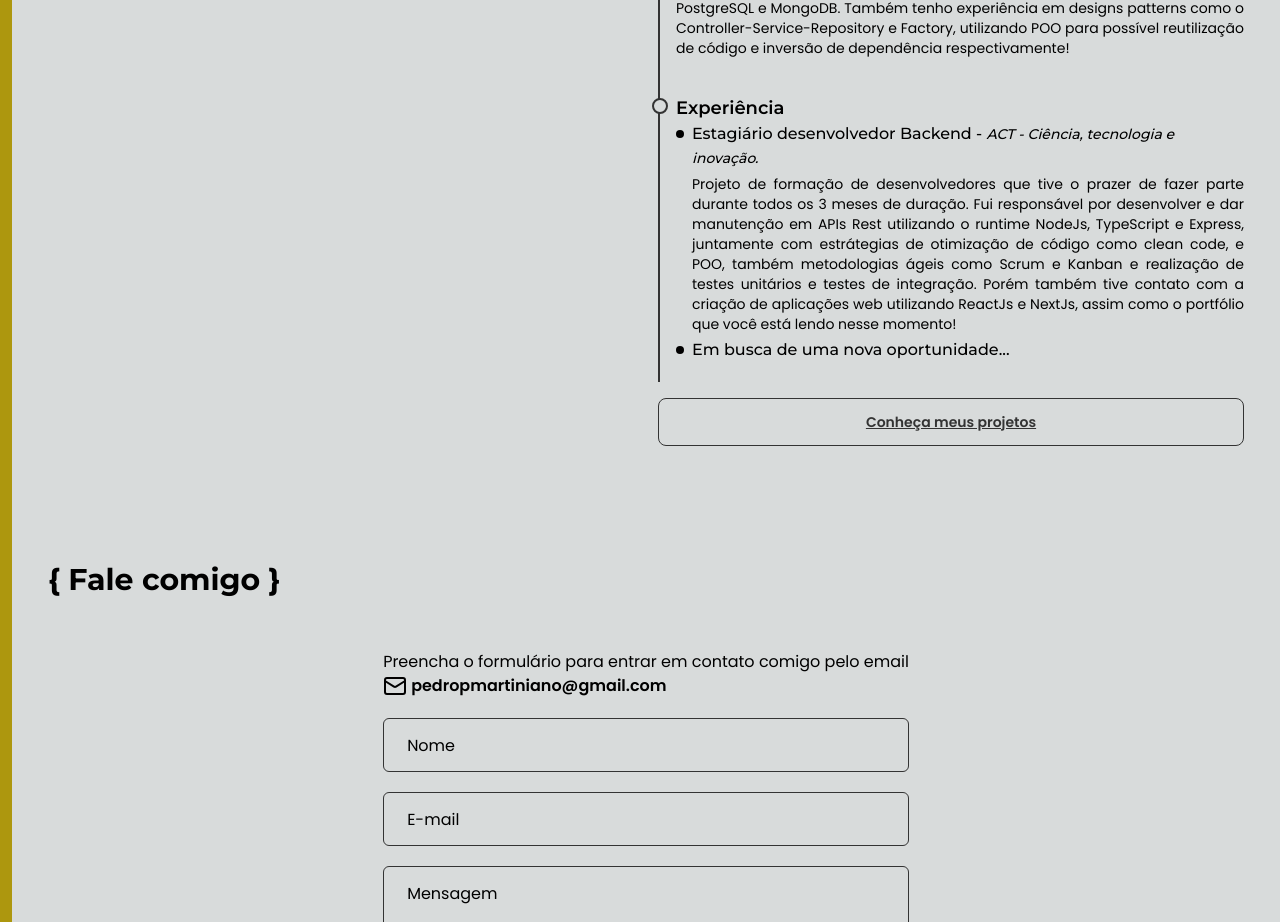
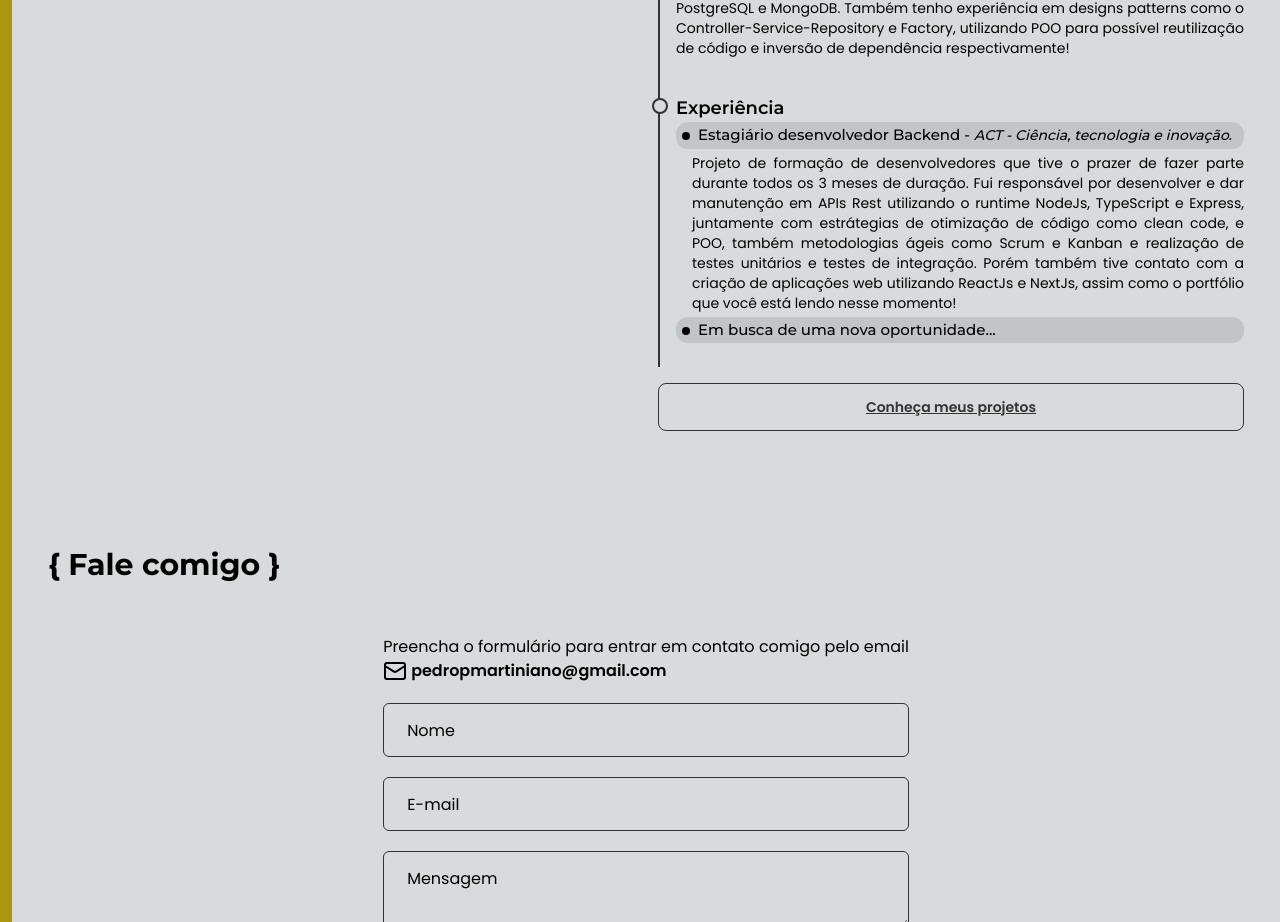
Before and after one commit to PedroMartiniano/portfolio, a Next.js app: page / in a window 1280 px wide. Shown: the part 1538-2460 px from the top of the page. Built offline with nearby package versions, Linux system fonts and the light colour scheme.

Commit message:
bg experiencias

```diff
--- a/src/Components/Home/AboutMe/index.tsx
+++ b/src/Components/Home/AboutMe/index.tsx
@@ -65,15 +65,16 @@ export function AboutMe() {
                             <div className="relative right-6 w-4 h-4 bg-gray-200 border-2 border-gray-950 rounded-full" />
                             <div className="relative bottom-5">
                                 <h2 className="font-semibold text-lg font-sans">Experiência</h2>
-                                <div className="flex">
-                                    <div className=" mt-2 mr-2 w-2 h-2 rounded-full bg-black"></div>
-                                    <h3 className="font-medium text-[16px] font-sans">Estagiário desenvolvedor Backend - <span className="italic text-[14px]">ACT - Ciência, tecnologia e inovação.</span></h3>
+                                <div className="flex bg-[#c3c4c8] p-[2px] rounded-xl">
+                                    <div className="mt-2 mr-2 ml-1 w-2 h-2 rounded-full bg-black"></div>
+                                    <h3 className="font-medium text-[15px] font-sans">Estagiário desenvolvedor Backend - <span className="italic text-[14px]">ACT - Ciência, tecnologia e inovação.</span></h3>
                                 </div>
                                 <p className="my-1 text-sm ml-4 text-justify">Projeto de formação de desenvolvedores que tive o prazer de fazer parte durante todos os 3 meses de duração. Fui responsável por desenvolver e dar manutenção em APIs Rest utilizando o runtime NodeJs, TypeScript e Express, juntamente com estrátegias de otimização de código como clean code, e POO, também metodologias ágeis como Scrum e Kanban e realização de testes unitários e testes de integração. Porém também tive contato com a criação de aplicações web utilizando ReactJs e NextJs, assim como o portfólio que você está lendo nesse momento!</p>
-                                <div className="flex">
-                                    <div className="mt-2 mr-2 w-2 h-2 rounded-full bg-black"></div>
-                                    <h3 className="font-medium text-[16px] font-sans">Em busca de uma nova oportunidade...</h3>
+                                <div className="flex bg-[#c3c4c8] p-[2px] rounded-xl">
+                                    <div className="mt-2 mr-2 ml-1 w-2 h-2 rounded-full bg-black"></div>
+                                    <h3 className="font-medium text-[15px] font-sans">Em busca de uma nova oportunidade...</h3>
                                 </div>
+                                <p className="my-1 text-sm ml-4 text-justify"></p>
                             </div>
                         </div>
 
--- a/tailwind.config.ts
+++ b/tailwind.config.ts
@@ -18,6 +18,7 @@ const config: Config = {
         },
         'gray': {
           '200': '#D8DBDB',
+          // '400': '#8F9EB3',
           '950': '#333333',
           '800': '#4D4D4D'
         }
```
